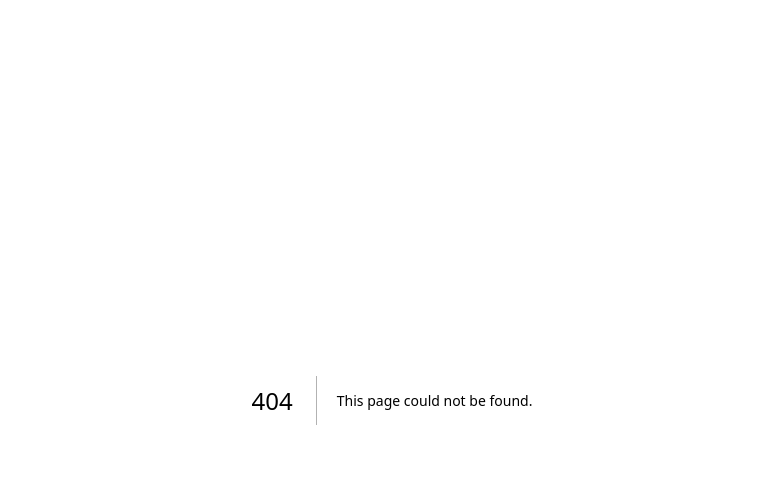
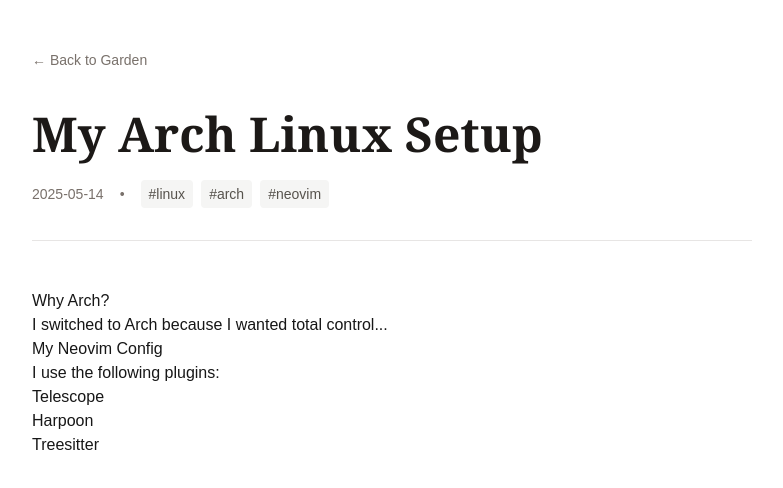
Before and after one commit to Volva2/my-blog, a Next.js app: page /posts/Why_Arch in a window 1280 px wide. Before the commit this address had no page. Shown: the top 488 px of the page, without its empty margins (248-1031 px from the left). Built offline with nearby package versions, Linux system fonts and the light colour scheme; a web font is replaced by a local one.

Commit message:
Added routes for posts

```diff
--- a/package.json
+++ b/package.json
@@ -17,6 +17,7 @@
     "date-fns": "^4.1.0",
     "gray-matter": "^4.0.3",
     "next": "16.0.10",
+    "next-mdx-remote": "^5.0.0",
     "react": "19.2.1",
     "react-dom": "19.2.1"
   },
--- /dev/null
+++ b/src/app/posts/[slug]/page.tsx
@@ -0,0 +1,73 @@
+import fs from 'fs';
+import path from 'path';
+import matter from 'gray-matter';
+import { MDXRemote } from 'next-mdx-remote/rsc';
+import Link from 'next/link';
+
+export async function generateStaticParams() {
+  const postsDirectory = path.join(process.cwd(), 'content/posts');
+  // Check if directory exists to avoid build crash on fresh clone
+  if (!fs.existsSync(postsDirectory)) return [];
+
+  const fileNames = fs.readdirSync(postsDirectory);
+
+  return fileNames.map((fileName) => ({
+    slug: fileName.replace(/\.mdx$/, ''),
+  }));
+}
+
+// 1. Update the Props Type to use Promise
+type Props = {
+  params: Promise<{ slug: string }>
+}
+
+// 2. Async function matches the new type
+export default async function Post({ params }: Props) {
+  // 3. CRITICAL FIX: Await the params object
+  const { slug } = await params;
+
+  const fullPath = path.join(process.cwd(), 'content/posts', `${slug}.mdx`);
+
+  // Handle 404 if file doesn't exist (optional safety)
+  if (!fs.existsSync(fullPath)) {
+    return <div>Post not found</div>;
+  }
+
+  const fileContents = fs.readFileSync(fullPath, 'utf8');
+  const { content, data } = matter(fileContents);
+
+  return (
+    <article className="max-w-3xl mx-auto px-6 py-12">
+      <div className="mb-8">
+        <Link href="/" className="text-sm font-mono text-stone-500 hover:text-stone-800 transition-colors">
+          ← Back to Garden
+        </Link>
+      </div>
+
+      <header className="mb-12 border-b border-stone-200 pb-8">
+        <h1 className="font-serif text-4xl md:text-5xl font-bold text-stone-900 mb-4 leading-tight">
+          {data.title}
+        </h1>
+        <div className="flex items-center space-x-4 text-sm font-mono text-stone-500">
+          <time>{data.date}</time>
+          {data.tags && (
+            <>
+              <span>•</span>
+              <div className="flex space-x-2">
+                {data.tags.map((tag: string) => (
+                  <span key={tag} className="bg-stone-100 px-2 py-1 rounded-sm text-stone-600">
+                    #{tag}
+                  </span>
+                ))}
+              </div>
+            </>
+          )}
+        </div>
+      </header>
+
+      <div className="prose prose-stone prose-lg prose-headings:font-serif prose-a:text-accent hover:prose-a:text-red-600">
+        <MDXRemote source={content} />
+      </div>
+    </article>
+  );
+}
```
Also changed, not shown: 1 other file (tests, documents, lock files or other folders).
